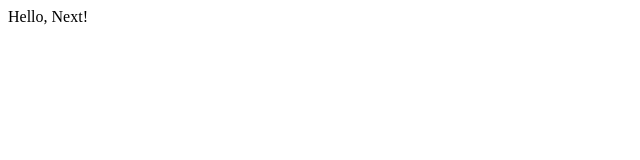
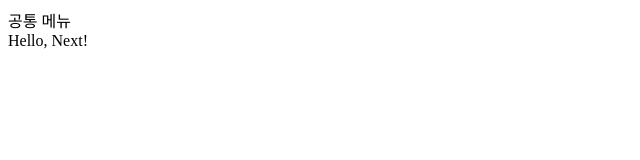
Before and after one commit to JeongYounHan/node-bird, a Next.js app in the folder front/: page / in a window 1280 px wide. Shown: the top 160 px of the page, without its empty margins (0-640 px from the left). Built offline with nearby package versions, Linux system fonts and the light colour scheme.

Commit message:
레이아웃 컴포넌트 추가

```diff
--- /dev/null
+++ b/front/components/AppLayout.js
@@ -0,0 +1,17 @@
+import React from "react";
+import PropTypes from "prop-types";
+
+const AppLayout = ({ children }) => {
+  return (
+    <div>
+      <div>공통 메뉴</div>
+      {children}
+    </div>
+  );
+};
+
+AppLayout.propTypes = {
+  children: PropTypes.node.isRequired, // nodejs 의 node가 아니라 react의 node 타입 검사
+};
+
+export default AppLayout;
--- a/front/package.json
+++ b/front/package.json
@@ -11,6 +11,7 @@
   "author": "hjy",
   "license": "ISC",
   "dependencies": {
-    "next": "^12.1.3"
+    "next": "^12.1.3",
+    "prop-types": "^15.8.1"
   }
 }
--- a/front/pages/index.js
+++ b/front/pages/index.js
@@ -1,4 +1,11 @@
+import React from "react";
+import AppLayout from "../components/AppLayout";
+
 const Home = () => {
-  return <div>Hello, Next!</div>;
+  return (
+    <AppLayout>
+      <div>Hello, Next!</div>
+    </AppLayout>
+  );
 };
 export default Home;
```
Also changed, not shown: front/pages/profile.js (added, +7 -0 lines), front/pages/signup.js (added, +7 -0 lines).
